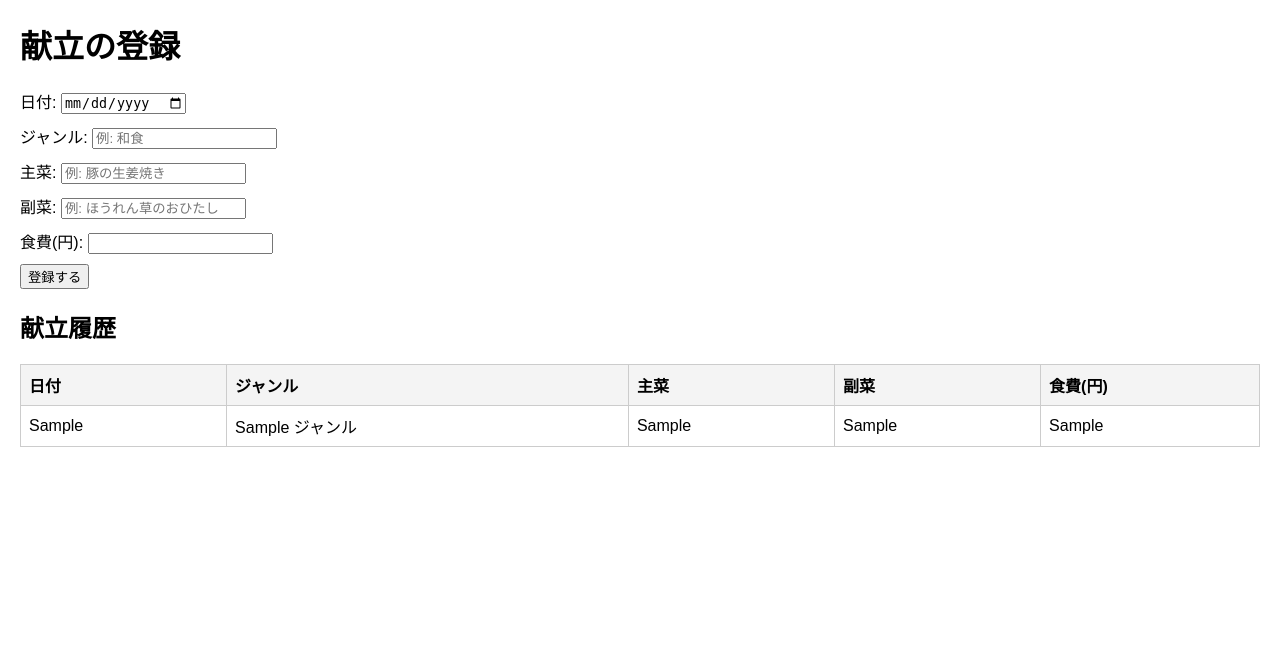
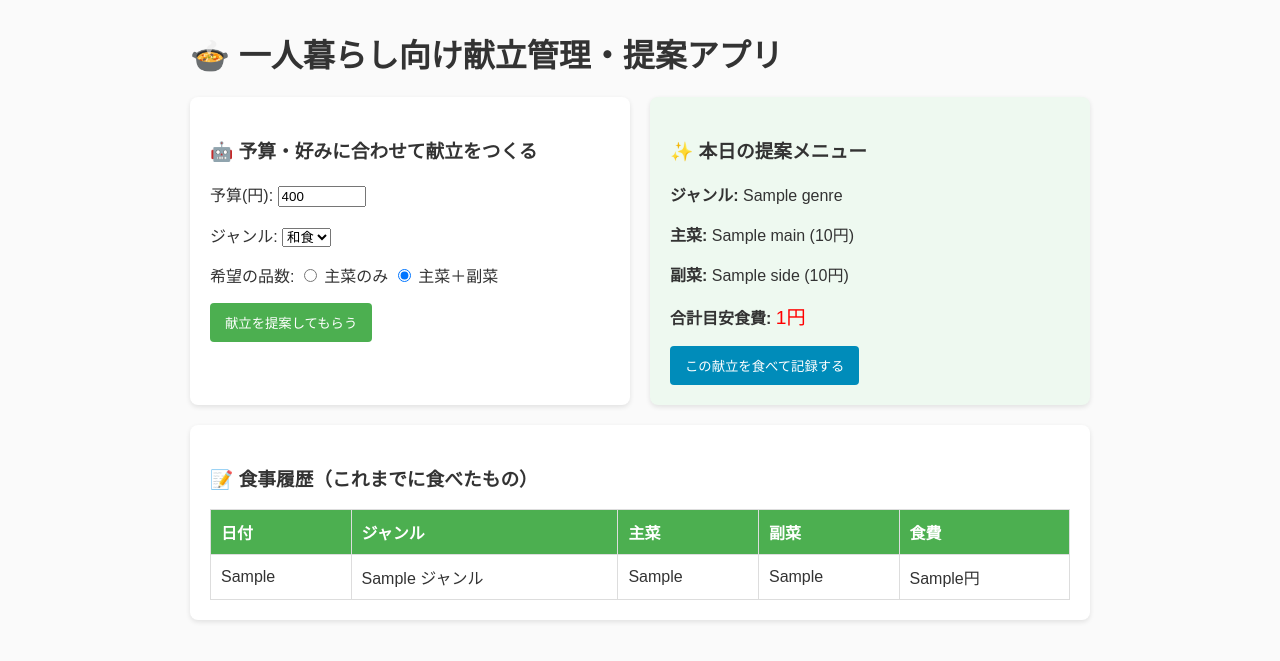
Before and after one commit to csry240/menu1_app, a Flask app: template templates/index.html in a window 1280 px wide. Shown: the top 661 px of the page. Run offline with Flask 3, Linux system fonts and the light colour scheme; the template is opened without the code that fills it: most values are stand-ins (such as "Sample title", 1, 10 or a date in 2020).

```diff
--- a/app.py
+++ b/app.py
@@ -1,44 +1,139 @@
-from flask import Flask, render_template, request, redirect, url_for
 import csv
 import os
+import random
+from flask import Flask, redirect, render_template, request, url_for
 
 app = Flask(__name__)
-CSV_FILE = 'meals.csv'
+MEALS_FILE = "meals.csv"
+RECIPES_FILE = "recipes.csv"
 
-# アプリ起動時にCSVファイルがなければ作成し、ヘッダーを書き込む
-def init_csv():
-    if not os.path.exists(CSV_FILE):
-        with open(CSV_FILE, 'w', encoding='utf-8', newline='') as f:
+
+# アプリ起動時に食事履歴CSVがなければ作成する（ヘッダーのみ書き込み）
+def init_meals_csv():
+    if not os.path.exists(MEALS_FILE):
+        with open(MEALS_FILE, "w", encoding="utf-8", newline="") as f:
             writer = csv.writer(f)
-            writer.writerow(['日付', 'ジャンル', '主菜', '副菜', '食費'])
+            writer.writerow(["日付", "ジャンル", "主菜", "副菜", "食費"])
 
-@app.route('/', methods=['GET', 'POST'])
-def index():
-    # POST処理：フォームからの入力を受け取り、CSVに保存する
-    if request.method == 'POST':
-        date = request.form['date']
-        genre = request.form['genre']
-        main_dish = request.form['main_dish']
-        side_dish = request.form['side_dish']
-        cost = request.form['cost']
 
-        with open(CSV_FILE, 'a', encoding='utf-8', newline='') as f:
-            writer = csv.writer(f)
-            writer.writerow([date, genre, main_dish, side_dish, cost])
+# 料理マスター（recipes.csv）を読み込む関数
+def load_recipes():
+    recipes = []
+    if os.path.exists(RECIPES_FILE):
+        with open(RECIPES_FILE, "r", encoding="utf-8") as f:
+            reader = csv.DictReader(f)
+            for row in reader:
+                row["price"] = int(row["price"])  # 計算用に金額を数値にする
+                recipes.append(row)
+    return recipes
 
-        return redirect(url_for('index'))
 
-    # GET処理：CSVからデータを読み込み、画面に表示する
+# 食事履歴（meals.csv）を読み込む関数 【機能1：履歴表示】
+def load_meals():
     meals = []
-    if os.path.exists(CSV_FILE):
-        with open(CSV_FILE, 'r', encoding='utf-8') as f:
+    if os.path.exists(MEALS_FILE):
+        with open(MEALS_FILE, "r", encoding="utf-8") as f:
             reader = csv.DictReader(f)
             for row in reader:
                 meals.append(row)
+    return meals
 
-    return render_template('index.html', meals=meals)
 
-if __name__ == '__main__':
-    init_csv()
-    # 開発モードで起動
+# 💡 献立を提案するロジック 【機能2：スマート献立作成】
+def make_suggestion(budget, genre, items_count):
+    recipes = load_recipes()
+    meals = load_meals()
+
+    # 1. 前日の主菜の名前を調べる（前日と被らないようにするため）
+    last_main_dish = ""
+    if meals:
+        last_main_dish = meals[-1]["主菜"]  # 一番最後の履歴（前日）の主菜名
+
+    # 2. 条件（ジャンルが一致、かつ前日の主菜と名前が違う）に合う候補を絞り込む
+    main_candidates = [
+        r
+        for r in recipes
+        if r["category"] == "主菜"
+        and r["genre"] == genre
+        and r["menu_name"] != last_main_dish
+    ]
+    side_candidates = [
+        r for r in recipes if r["category"] == "副菜" and r["genre"] == genre
+    ]
+
+    # 万が一、候補が空っぽになってしまった場合は、前日と同じ主菜も許可（エラー対策）
+    if not main_candidates:
+        main_candidates = [
+            r for r in recipes if r["category"] == "主菜" and r["genre"] == genre
+        ]
+
+    # 3. 予算内に収まる組み合わせをランダムに探す（最大50回チャレンジ）
+    for _ in range(50):
+        selected_main = (
+            random.choice(main_candidates) if main_candidates else None
+        )
+        selected_side = (
+            random.choice(side_candidates) if side_candidates else None
+        )
+
+        if not selected_main:
+            return None
+
+        # 品数が「2品」なら主菜＋副菜、そうでなければ主菜のみの合計金額
+        total_price = selected_main["price"]
+        if items_count == "2" and selected_side:
+            total_price += selected_side["price"]
+
+        # 予算内に収まったら、その組み合わせを提案として決定！
+        if total_price <= budget:
+            return {
+                "genre": genre,
+                "main": selected_main,
+                "side": selected_side if items_count == "2" else None,
+                "total_price": total_price,
+            }
+
+    return None  # 予算が少なすぎるなど、見つからなかった場合
+
+
+@app.route("/", methods=["GET", "POST"])
+def index():
+    suggested_menu = None
+
+    if request.method == "POST":
+        action = request.form.get("action")
+
+        # 提案ボタンが押されたとき
+        if action == "suggest":
+            budget = int(request.form.get("budget", 400))
+            genre = request.form.get("genre", "和食")
+            items_count = request.form.get("items_count", "2")
+            # 提案ロジックを実行
+            suggested_menu = make_suggestion(budget, genre, items_count)
+
+        # 「この献立を記録する」ボタンが押されたとき 【機能1：献立登録】
+        elif action == "register":
+            date = request.form["date"]
+            genre = request.form["genre"]
+            main_dish = request.form["main_dish"]
+            side_dish = request.form.get("side_dish", "なし")
+            cost = request.form["cost"]
+
+            # 履歴ファイル（meals.csv）に追記
+            with open(MEALS_FILE, "a", encoding="utf-8", newline="") as f:
+                writer = csv.writer(f)
+                writer.writerow([date, genre, main_dish, side_dish, cost])
+
+            return redirect(url_for("index"))
+
+    # 画面表示用に履歴を読み込む
+    meals = load_meals()
+
+    return render_template(
+        "index.html", meals=meals, suggested_menu=suggested_menu
+    )
+
+
+if __name__ == "__main__":
+    init_meals_csv()
     app.run(debug=True)
--- /dev/null
+++ b/meals.csv
@@ -0,0 +1,4 @@
+日付,ジャンル,主菜,副菜,食費
+2026-06-25,洋食,チキンソテー,ポテトサラダ,360
+2026-06-25,和食,豚の生姜焼き,冷奴,350
+2026-06-25,和食,サバの塩焼き,冷奴,250
--- a/templates/index.html
+++ b/templates/index.html
@@ -2,54 +2,95 @@
 <html lang="ja">
 <head>
     <meta charset="UTF-8">
-    <title>一人暮らし向け献立管理アプリ</title>
+    <title>一人暮らし向け献立管理・提案アプリ</title>
     <style>
-        body { font-family: sans-serif; margin: 20px; }
-        table { border-collapse: collapse; width: 100%; margin-top: 20px; }
-        th, td { border: 1px solid #ccc; padding: 8px; text-align: left; }
-        th { background-color: #f4f4f4; }
-        .form-group { margin-bottom: 10px; }
+        body { font-family: sans-serif; margin: 30px; background-color: #fafafa; color: #333; }
+        .container { max-width: 900px; margin: auto; }
+        .card { background: white; padding: 20px; border-radius: 8px; box-shadow: 0 2px 5px rgba(0,0,0,0.1); margin-bottom: 20px; }
+        table { width: 100%; border-collapse: collapse; margin-top: 10px; background: white; }
+        th, td { border: 1px solid #ddd; padding: 10px; text-align: left; }
+        th { background-color: #4CAF50; color: white; }
+        .btn { background: #4CAF50; color: white; padding: 10px 15px; border: none; border-radius: 4px; cursor: pointer; }
+        .btn-reg { background: #008CBA; }
+        .flex-container { display: flex; gap: 20px; }
+        .flex-child { flex: 1; }
     </style>
 </head>
 <body>
-    <h1>献立の登録</h1>
+<div class="container">
+
+    <h1>🍲 一人暮らし向け献立管理・提案アプリ</h1>
+
+    <div class="flex-container">
+        <div class="card flex-child">
+            <h3>🤖 予算・好みに合わせて献立をつくる</h3>
             <form method="POST">
-        <div class="form-group">
-            <label>日付: <input type="date" name="date" required></label>
+                <input type="hidden" name="action" value="suggest">
+                <p>予算(円): <input type="number" name="budget" value="400" min="100" style="width: 80px;"></p>
+                <p>ジャンル:
+                    <select name="genre">
+                        <option value="和食">和食</option>
+                        <option value="洋食">洋食</option>
+                    </select>
+                </p>
+                <p>希望の品数:
+                    <input type="radio" name="items_count" value="1"> 主菜のみ
+                    <input type="radio" name="items_count" value="2" checked> 主菜＋副菜
+                </p>
+                <button type="submit" class="btn">献立を提案してもらう</button>
+            </form>
         </div>
-        <div class="form-group">
-            <label>ジャンル: <input type="text" name="genre" placeholder="例: 和食" required></label>
+
+        <div class="card flex-child" style="background-color: #eef9f0;">
+            <h3>✨ 本日の提案メニュー</h3>
+            {% if suggested_menu %}
+                <p><strong>ジャンル:</strong> {{ suggested_menu.genre }}</p>
+                <p><strong>主菜:</strong> {{ suggested_menu.main.menu_name }} ({{ suggested_menu.main.price }}円)</p>
+                {% if suggested_menu.side %}
+                    <p><strong>副菜:</strong> {{ suggested_menu.side.menu_name }} ({{ suggested_menu.side.price }}円)</p>
+                {% endif %}
+                <p><strong>合計目安食費:</strong> <span style="font-size: 1.2em; color: red;">{{ suggested_menu.total_price }}円</span></p>
+
+                <form method="POST">
+                    <input type="hidden" name="action" value="register">
+                    <input type="hidden" name="date" value="2026-06-25"> <input type="hidden" name="genre" value="{{ suggested_menu.genre }}">
+                    <input type="hidden" name="main_dish" value="{{ suggested_menu.main.menu_name }}">
+                    <input type="hidden" name="side_dish" value="{{ suggested_menu.side.menu_name if suggested_menu.side else 'なし' }}">
+                    <input type="hidden" name="cost" value="{{ suggested_menu.total_price }}">
+                    <button type="submit" class="btn btn-reg">この献立を食べて記録する</button>
+                </form>
+            {% else %}
+                <p style="color: #666;">条件を入力して「提案してもらう」ボタンを押してください。</p>
+            {% endif %}
         </div>
-        <div class="form-group">
-            <label>主菜: <input type="text" name="main_dish" placeholder="例: 豚の生姜焼き" required></label>
     </div>
-        <div class="form-group">
-            <label>副菜: <input type="text" name="side_dish" placeholder="例: ほうれん草のおひたし"></label>
-        </div>
-        <div class="form-group">
-            <label>食費(円): <input type="number" name="cost" required></label>
-        </div>
-        <button type="submit">登録する</button>
-    </form>
 
-    <h2>献立履歴</h2>
+    <div class="card">
+        <h3>📝 食事履歴（これまでに食べたもの）</h3>
         <table>
+            <thead>
                 <tr>
                     <th>日付</th>
                     <th>ジャンル</th>
                     <th>主菜</th>
                     <th>副菜</th>
-            <th>食費(円)</th>
+                    <th>食費</th>
                 </tr>
+            </thead>
+            <tbody>
                 {% for meal in meals %}
                 <tr>
-            <td>{{ meal['日付'] }}</td>
-            <td>{{ meal['ジャンル'] }}</td>
-            <td>{{ meal['主菜'] }}</td>
-            <td>{{ meal['副菜'] }}</td>
-            <td>{{ meal['食費'] }}</td>
+                    <td>{{ meal.日付 }}</td>
+                    <td>{{ meal.ジャンル }}</td>
+                    <td>{{ meal.主菜 }}</td>
+                    <td>{{ meal.副菜 }}</td>
+                    <td>{{ meal.食費 }}円</td>
                 </tr>
                 {% endfor %}
+            </tbody>
         </table>
+    </div>
+
+</div>
 </body>
 </html>
```
Also changed, not shown: recipes.csv (added, +9 -0 lines), README.md, TEST_CASES.md (added). Lines whose indentation alone changed are shown as unchanged.
